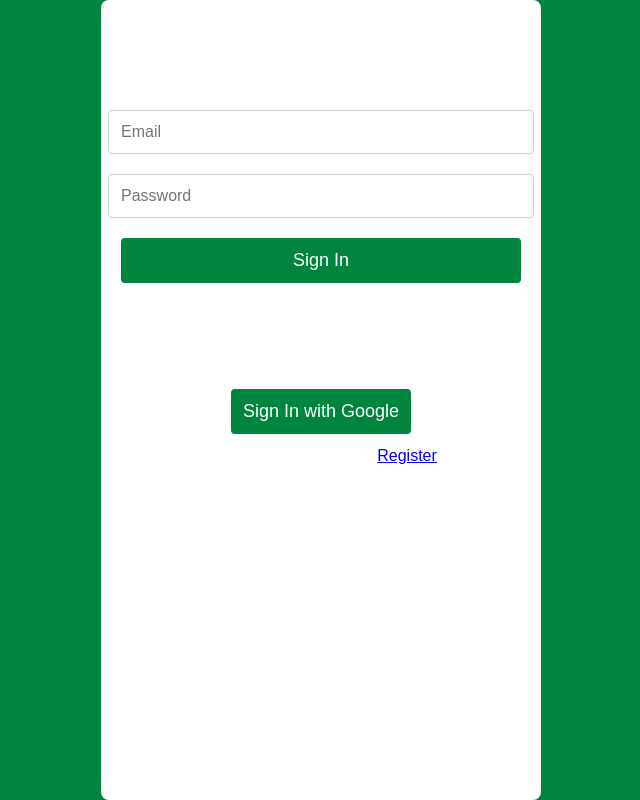
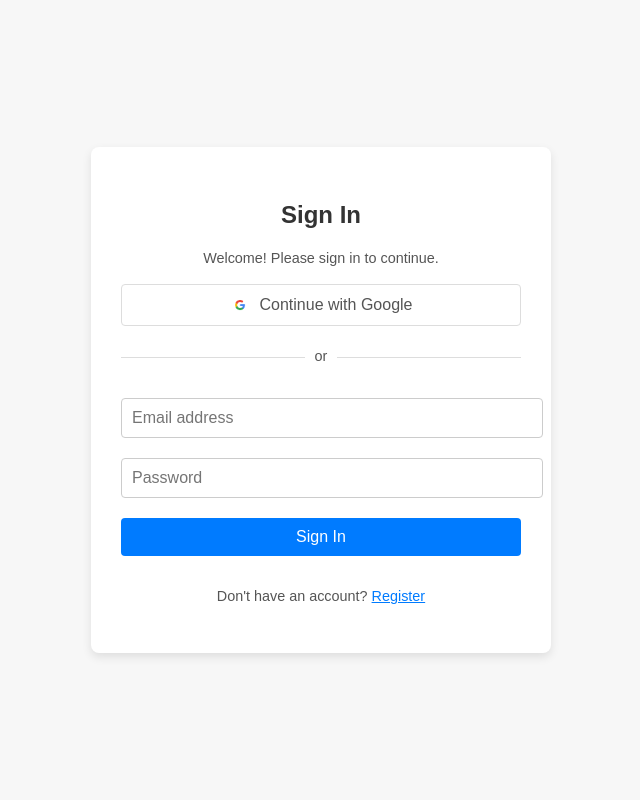
Before and after one commit to Zachary48/Repository1, a React (Vite) app: page /signin in a window 1280 px wide. Shown: the whole page, without its empty margins (319-959 px from the left). Built offline with nearby package versions, Linux system fonts and the light colour scheme; the HTML template or start-up script is replaced by a standard one.

Commit message:
Massive redesign part 2 of 6

```diff
--- a/src/App.css
+++ b/src/App.css
@@ -1,59 +1,96 @@
-/* App.css */
+/* Auth.css */
 
-/* Center the entire app container */
-.app-container {
-  display: flex; /* Enables flex layout */
-  flex-direction: column; /* Stacks children vertically */
-  align-items: center; /* Centers items horizontally */
-  justify-content: center; /* Centers items vertically */
-  text-align: center; /* Centers text within the container */
-  min-height: 100vh; /* Ensures the container takes up the full viewport height */
-  padding: 20px; /* Adds padding around the container */
-  box-sizing: border-box; /* Includes padding in the element's total width/height */
+.auth-container {
+  display: flex;
+  flex-direction: column;
+  align-items: center;
+  justify-content: center;
+  height: 100vh;
+  background-color: #f7f7f7;
 }
 
-/* Style the header */
-.header {
-  background-color: #eaf0ed; /* UNT green background */
-  color: white; /* White text color for contrast */
+.auth-card {
+  background: white;
+  width: 400px;
+  padding: 30px;
+  border-radius: 8px;
+  box-shadow: 0 4px 10px rgba(0, 0, 0, 0.1);
+  text-align: center;
 }
 
-
-
-/* Center and style posts */
-.posts-container {
-  max-width: 600px; /* Limits the width of the posts container */
-  margin-top: 20px; /* Adds space above the posts container */
-  background-color: #ecf3f1; /* UNT green background */
-  padding: 20px; /* Adds padding inside the posts container */
-  border-radius: 8px; /* Rounds the corners */
-  color: white; /* White text color for contrast */
+.auth-card h2 {
+  font-size: 1.5rem;
+  margin-bottom: 10px;
 }
 
-/* Styling for the heading inside posts container */
-.posts-container h1 {
-  font-size: 1.8rem; /* Increases font size of the heading */
-  margin-bottom: 20px; /* Adds space below the heading */
-  background-color: #f0f5f2; /* UNT green background */
-  padding: 10px; /* Adds padding around the heading text */
-  border-radius: 4px; /* Rounds the corners */
-  color: white; /* White text color for contrast */
+.auth-card p {
+  font-size: 0.9rem;
+  color: #555;
+  margin-bottom: 15px;
 }
 
-/* Style for individual post items */
-.posts-container .post-item {
-  border: 1px solid #ddd; /* Light border around each post item */
-  border-radius: 8px; /* Rounds the corners */
-  padding: 15px; /* Adds padding inside each post item */
-  margin-bottom: 15px; /* Adds space below each post item */
-  box-shadow: 0 4px 8px rgba(0, 0, 0, 0.1); /* Subtle shadow for depth */
+.auth-card .terms a {
+  color: #007bff;
+  text-decoration: underline;
 }
 
-/* Overall page styling */
-body {
-  background-color: #e9f3ee; /* UNT green as background for the entire page */
-  color: white; /* White text color for general readability */
-  font-family: Arial, sans-serif; /* Sets the font for the entire page */
-  margin: 0; /* Removes default margin */
-  padding: 0; /* Removes default padding */
+.auth-google-button,
+.auth-apple-button,
+.auth-submit-button {
+  width: 100%;
+  padding: 10px 0;
+  margin: 10px 0;
+  border: none;
+  border-radius: 4px;
+  font-size: 1rem;
+  cursor: pointer;
 }
+
+.auth-google-button {
+  background-color: white;
+  color: #555;
+  border: 1px solid #ddd;
+}
+
+.auth-apple-button {
+  background-color: black;
+  color: white;
+}
+
+.auth-submit-button {
+  background-color: #007bff;
+  color: white;
+}
+
+.auth-divider {
+  display: flex;
+  align-items: center;
+  margin: 20px 0;
+}
+
+.auth-divider span {
+  font-size: 0.9rem;
+  color: #555;
+  margin: 0 10px;
+}
+
+.auth-divider::before,
+.auth-divider::after {
+  content: '';
+  flex: 1;
+  height: 1px;
+  background: #ddd;
+}
+
+.auth-footer {
+  margin-top: 20px;
+  font-size: 0.8rem;
+  color: #555;
+  text-align: center;
+}
+
+.auth-footer a {
+  margin: 0 10px;
+  color: #007bff;
+  text-decoration: none;
+}
--- a/src/App.jsx
+++ b/src/App.jsx
@@ -1,15 +1,15 @@
 import React from 'react';
 import { BrowserRouter as Router, Routes, Route } from 'react-router-dom';
-import Auth from './components/Auth'; // Import the Auth component
-import Home from './components/Home'; // Import the Home component
+import Home from './components/Home';
+import Auth from './components/Auth';
 
 function App() {
   return (
     <Router>
       <Routes>
-        <Route path="/" element={<Home />} /> {/* Home page */}
-        <Route path="/signin" element={<Auth mode="signin" />} /> {/* Sign In */}
-        <Route path="/register" element={<Auth mode="register" />} /> {/* Register */}
+      <Route path="/" element={<Home />} />
+  <Route path="/signin" element={<Auth />} />
+  <Route path="/register" element={<Auth mode="register" />} />
       </Routes>
     </Router>
   );
--- a/src/components/Auth.css
+++ b/src/components/Auth.css
@@ -1,70 +1,117 @@
-/* Center the Auth component and adjust size */
 .auth-container {
-  display: flex; /* Enables flexbox layout */
-  justify-content: center; /* Centers content horizontally */
-
-  height: 100vh; /* Takes full viewport height */
-  width: 100vw;
-  background-color: #00853E; /* UNT green background */
+  display: flex;
+  justify-content: center;
+  align-items: center; /* Vertically centers the content */
+  height: 100vh; /* Full height to center in the viewport */
+  background-color: #f7f7f7; /* Background color for contrast */
 }
 
-.auth {
-  display: flex; /* Enables flexbox layout */
-  flex-direction: column; /* Stacks children vertically */
-  align-items: center; /* Centers content horizontally */
-  padding: 20px; /* Adds padding around the content */
-  background-color: white; /* Sets the background to white */
-  border-radius: 8px; /* Rounds the corners */
-
-  width: 400px; /* Sets a specific width */
-  max-width: 90%; /* Ensures width is responsive */
-  font-size: 18px; /* Sets base font size */
+.auth-card {
+  background: white;
+  width: 400px;
+  padding: 30px;
+  border-radius: 8px;
+  box-shadow: 0 4px 10px rgba(0, 0, 0, 0.1);
+  text-align: center;
 }
 
-.auth h3 {
-  font-size: 24px; /* Makes the title larger */
-  margin-bottom: 20px; /* Adds space below the title */
+.auth-card h2 {
+  font-size: 1.5rem;
+  margin-bottom: 10px;
 }
 
-.auth input {
-  width: 100%; /* Input takes full container width */
-  padding: 12px; /* Adds padding inside the input */
-  margin: 10px 0; /* Adds vertical spacing between inputs */
-  font-size: 16px; /* Sets font size inside the input */
-  border: 1px solid #ccc; /* Light gray border for input */
-  border-radius: 4px; /* Rounds input corners */
+.auth-card p {
+  font-size: 0.9rem;
+  color: #555;
+  margin-bottom: 15px;
 }
 
-.auth button {
-  width: 100%; /* Button takes full container width */
-  padding: 12px; /* Adds padding inside the button */
-  font-size: 18px; /* Increases font size for readability */
-  background-color: #00853E; /* UNT green background */
-  color: white; /* Sets button text to white */
-  border: none; /* Removes default border */
-  border-radius: 4px; /* Rounds button corners */
-  cursor: pointer; /* Changes cursor on hover */
-  margin-top: 10px; /* Adds spacing above button */
+.auth-google-button {
+  display: flex;
+  align-items: center;
+  justify-content: center;
+  width: 100%;
+  padding: 10px;
+  margin: 10px 0;
+  background-color: white;
+  border: 1px solid #ddd;
+  border-radius: 4px;
+  color: #555;
+  font-size: 1rem;
+  font-weight: 500;
+  cursor: pointer;
+  transition: background-color 0.2s, box-shadow 0.2s;
 }
 
-.auth button:hover {
-  background-color: #004a28; /* Darkens button on hover */
+.auth-google-button:hover {
+  background-color: #f7f7f7;
+  box-shadow: 0 2px 4px rgba(0, 0, 0, 0.1);
 }
 
-.auth p {
-  font-size: 16px; /* Sets font size for text */
-  text-align: center; /* Centers the text */
-  margin-top: 10px; /* Adds space above text */
+.google-icon {
+  width: 20px;
+  height: 20px;
+  margin-right: 10px;
+}
+.auth-divider {
+  display: flex;
+  align-items: center;
+  margin: 20px 0;
 }
 
-.auth a {
-  color: blue; /* Sets link color to blue */
-  text-decoration: underline; /* Underlines link text */
-  cursor: pointer; /* Changes cursor to pointer on hover */
+.auth-divider span {
+  font-size: 0.9rem;
+  color: #555;
+  margin: 0 10px;
 }
 
-/* Style the Google sign-in section */
-.auth div p {
-  font-size: 16px; /* Sets font size */
-  text-align: center; /* Centers text */
+.auth-divider::before,
+.auth-divider::after {
+  content: '';
+  flex: 1;
+  height: 1px;
+  background: #ddd;
 }
+
+input[type='email'],
+input[type='password'] {
+  width: 100%;
+  padding: 10px;
+  margin: 10px 0;
+  border: 1px solid #ccc;
+  border-radius: 4px;
+  font-size: 1rem;
+}
+
+.auth-submit-button {
+  width: 100%;
+  padding: 10px 0;
+  margin: 10px 0;
+  background-color: #007bff;
+  color: white;
+  border: none;
+  border-radius: 4px;
+  font-size: 1rem;
+  cursor: pointer;
+}
+
+.auth-submit-button:hover {
+  background-color: #0056b3;
+}
+
+.auth-message {
+  font-size: 0.9rem;
+  color: #28a745;
+  margin-top: 10px;
+}
+
+.auth-toggle {
+  margin-top: 20px;
+  font-size: 0.9rem;
+}
+
+.auth-toggle a {
+  color: #007bff;
+  text-decoration: underline;
+  cursor: pointer;
+}
--- a/src/components/Auth.jsx
+++ b/src/components/Auth.jsx
@@ -1,6 +1,5 @@
-// Auth.jsx
-import './Auth.css';
 import React, { useState } from 'react';
+import './Auth.css'; // Add styles here
 import { auth } from '../config/firebase'; // Firebase configuration
 import { createUserWithEmailAndPassword, signInWithEmailAndPassword } from 'firebase/auth'; // Firebase auth functions
 import GoogleAuth from './GoogleAuth'; // Google auth component
@@ -15,54 +14,55 @@ const Auth = ({ mode }) => {
   const handleAuth = async () => {
     try {
       if (isRegister) {
-        // Register new user
         await createUserWithEmailAndPassword(auth, email, password);
         setMessage('User registered successfully');
       } else {
-        // Sign in existing user
         await signInWithEmailAndPassword(auth, email, password);
         setMessage('User signed in successfully');
       }
     } catch (error) {
-      setMessage(`Error: ${error.message}`); // Displays error message
+      setMessage(`Error: ${error.message}`);
     }
   };
 
   return (
     <div className="auth-container">
-      <div className="auth">
-        <h3>{isRegister ? 'Register' : 'Sign In'}</h3> {/* Display heading based on mode */}
+      <div className="auth-card">
+        <h2>{isRegister ? 'Register' : 'Sign In'}</h2>
+        <p>Welcome! Please {isRegister ? 'create an account' : 'sign in'} to continue.</p>
+
+        <button className="auth-google-button">
+  <img src="/assets/google-icon.png" alt="Google icon" className="google-icon" />
+  Continue with Google
+</button>
+
+        <div className="auth-divider">
+          <span>or</span>
+        </div>
+
         <input
-          type="text"
-          placeholder="Email"
+          type="email"
+          placeholder="Email address"
           value={email}
-          onChange={(e) => setEmail(e.target.value)} // Updates email state
+          onChange={(e) => setEmail(e.target.value)}
         />
         <input
           type="password"
           placeholder="Password"
           value={password}
-          onChange={(e) => setPassword(e.target.value)} // Updates password state
+          onChange={(e) => setPassword(e.target.value)}
         />
-        <button onClick={handleAuth}>{isRegister ? 'Register' : 'Sign In'}</button> {/* Button changes based on mode */}
-        <p>{message}</p> {/* Displays authentication messages */}
+        <button className="auth-submit-button" onClick={handleAuth}>
+          {isRegister ? 'Register' : 'Sign In'}
+        </button>
 
-        {/* Google Sign-In Button */}
-        <div style={{ marginTop: '20px' }}>
-          <p>Or {isRegister ? 'register' : 'sign in'} with Google</p>
-          <GoogleAuth isRegister={isRegister} /> {/* Google Auth component */}
-        </div>
+        <p className="auth-message">{message}</p>
 
-        {/* Link to toggle between register and sign-in */}
-        <p>
+        <p className="auth-toggle">
           {isRegister ? "Already have an account?" : "Don't have an account?"}{' '}
-          <span
-            style={{ color: 'blue', cursor: 'pointer' }}
-          >
-            <a href={isRegister ? "/signin" : "/register"} style={{ color: 'blue', textDecoration: 'underline' }}>
-              {isRegister ? 'Sign In' : 'Register'}
-            </a>
-          </span>
+          <a href={isRegister ? '/signin' : '/register'}>
+            {isRegister ? 'Sign In' : 'Register'}
+          </a>
         </p>
       </div>
     </div>
--- a/src/components/Feed.jsx
+++ b/src/components/Feed.jsx
@@ -9,17 +9,18 @@ function Feed() {
   useEffect(() => {
     const fetchPosts = async () => {
       setLoading(true);
-      setError(null); // Reset error state
+      setError(null);
+
       try {
         const response = await fetch('https://research-finder-server.vercel.app/posts');
         if (!response.ok) {
-          throw new Error(`Failed to fetch posts: ${response.statusText}`);
+          throw new Error(`Error fetching posts: ${response.statusText}`);
         }
         const data = await response.json();
         setPosts(data);
-      } catch (error) {
-        console.error('Error fetching posts:', error);
-        setError(error.message);
+      } catch (err) {
+        console.error('Error fetching posts:', err);
+        setError('Failed to fetch posts. Please try again later.');
       } finally {
         setLoading(false);
       }
@@ -31,12 +32,12 @@ function Feed() {
   return (
     <div className="feed-container">
       {loading && <p>Loading posts...</p>}
-      {error && <p className="feed-error">Error: {error}</p>}
+      {error && <p className="feed-error">{error}</p>}
       {!loading && !error && posts.length === 0 && <p>No posts available at the moment.</p>}
       {!loading && !error && posts.length > 0 && (
         <div className="feed-list">
-          {posts.map((post, index) => (
-            <FeedDisplay key={index} data={post} />
+          {posts.map((post) => (
+            <FeedDisplay key={post.id} data={post} />
           ))}
         </div>
       )}
--- a/src/components/FeedDisplay.jsx
+++ b/src/components/FeedDisplay.jsx
@@ -2,27 +2,16 @@ import React from 'react';
 import './FeedDisplay.css'; // Assuming CSS file for styles
 
 const FeedDisplay = ({ data }) => {
-  console.log('Post data:', data); // Log data to verify it's received
-
-  if (!data || typeof data !== 'object') {
-    return (
-      <div className="feed-display-error">
-        <p>No valid data available</p>
-      </div>
-    );
-  }
-
-  const { title = 'Untitled', body = 'No description provided.', compensation = 'Not specified' } = data;
+  const { title, body, compensation, organization, researcherName, workType } = data;
 
   return (
-    <div className="feed-display-card" role="article" aria-labelledby={`feed-title-${title}`}>
-      <h3 id={`feed-title-${title}`} className="feed-display-title">{title}</h3>
-      <p className="feed-display-body">
-        {body.length > 300 ? `${body.slice(0, 300)}...` : body}
-      </p>
-      <p className="feed-display-compensation">
-        <strong>Compensation:</strong> {compensation}
-      </p>
+    <div className="feed-display-card">
+      <h3>{title || 'Untitled'}</h3>
+      <p>{body || 'No description available.'}</p>
+      <p><strong>Compensation:</strong> {compensation || 'Not specified'}</p>
+      <p><strong>Organization:</strong> {organization || 'Unknown'}</p>
+      <p><strong>Researcher:</strong> {researcherName || 'Unknown'}</p>
+      <p><strong>Work Type:</strong> {workType || 'Not specified'}</p>
     </div>
   );
 };
--- a/src/components/Home.jsx
+++ b/src/components/Home.jsx
@@ -1,8 +1,10 @@
 import React from 'react';
 import './Home.css';
-import Feed from './Feed'; // Import Feed component
+import { useNavigate } from 'react-router-dom';
 
 function Home() {
+  const navigate = useNavigate(); // Hook for navigation
+
   return (
     <div className="home-container">
       {/* Header */}
@@ -10,8 +12,8 @@ function Home() {
         <div className="logo">Research Finder</div>
         <input type="text" placeholder="Search research postings..." className="search-bar" />
         <div className="header-buttons">
-          <button className="btn">Sign In</button>
-          <button className="btn btn-primary">Post a Research Position</button>
+          <button className="btn" onClick={() => navigate('/signin')}>Sign In</button> {/* Navigate to Sign-In */}
+          <button className="btn btn-primary" onClick={() => navigate('/register')}>Post a Research Position</button>
         </div>
       </header>
 
@@ -30,7 +32,7 @@ function Home() {
         {/* Research Postings */}
         <div className="postings-container">
           <h2>Research Opportunities</h2>
-          <Feed /> {/* Integrated Feed component */}
+          {/* Content goes here */}
         </div>
       </div>
 
--- a/src/index.css
+++ b/src/index.css
@@ -4,8 +4,8 @@
   font-weight: 400;
 
   color-scheme: light dark;
-  color: rgba(255, 255, 255, 0.87);
-  background-color: #242424;
+  color: #000; /* Changed to black for better contrast */
+  background-color: #f7f7f7; /* Changed to light background */
 
   font-synthesis: none;
   text-rendering: optimizeLegibility;
@@ -24,10 +24,11 @@ a:hover {
 
 body {
   margin: 0;
-  display: flex;
-  place-items: center;
+  display: block; /* Changed from flex to block to prevent global centering */
+  background-color: #f7f7f7; /* Matches Auth background */
   min-width: 320px;
   min-height: 100vh;
+  color: #333; /* Default font color for readability */
 }
 
 h1 {
```
Also changed, not shown: public/assets/google-icon.png (added).
